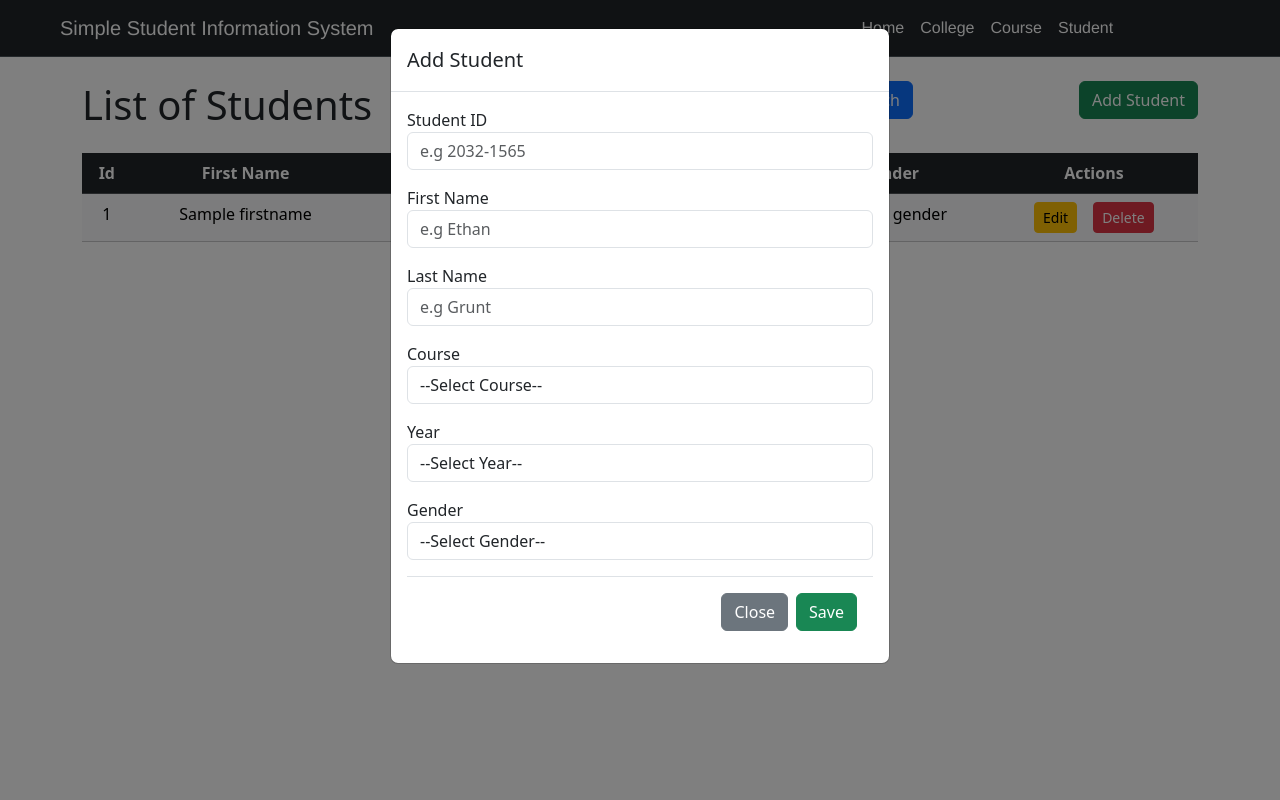
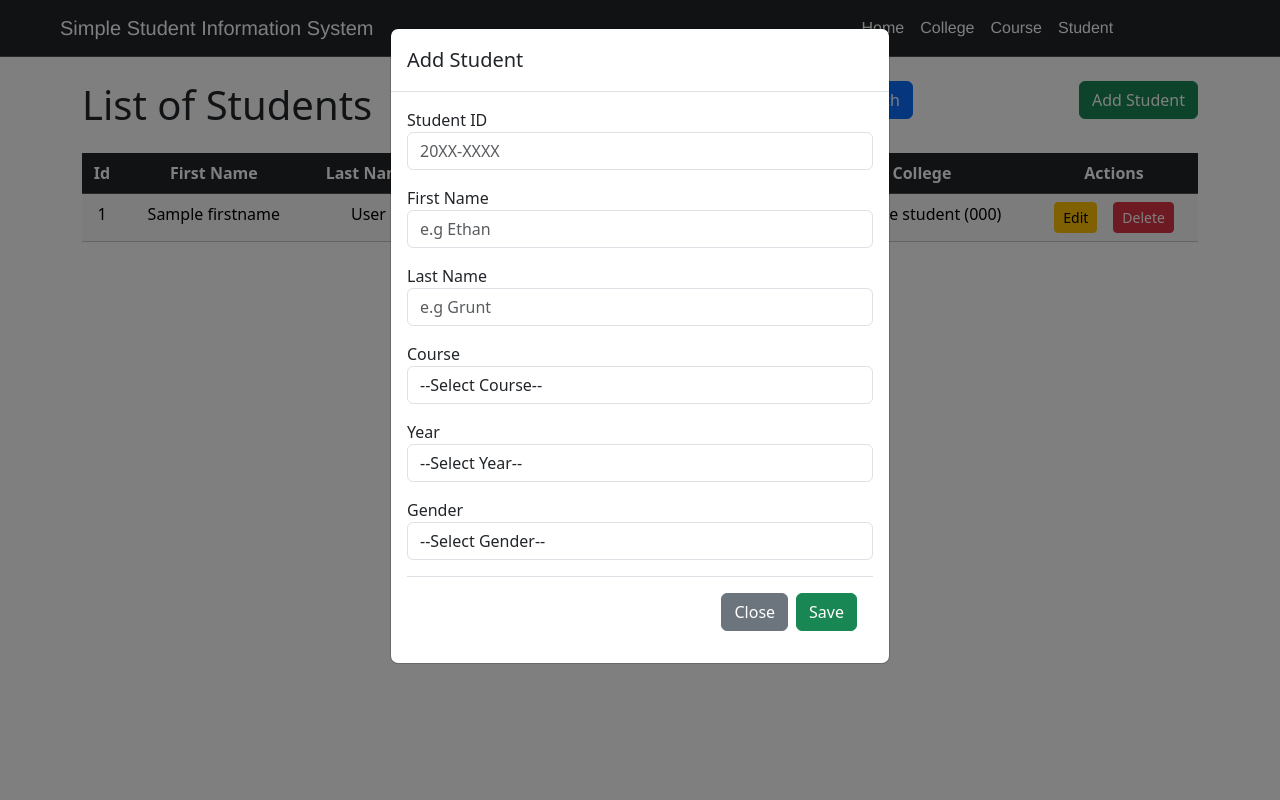
Before and after one commit to lalalance12/SSIS-Website, a Flask app: template app/templates/student.html in a window 1280 px wide, after a click on "Add Student". Run offline with Flask 3, Linux system fonts and the light colour scheme; the template is opened without the code that fills it: most values are stand-ins (such as "Sample title", 1, 10 or a date in 2020).

Commit message:
add college in student table

```diff
--- a/app/routes/student_bp.py
+++ b/app/routes/student_bp.py
@@ -28,6 +28,7 @@ def student():
 def delete_student(student_id):
     try:
         result = student_model.delete_student(student_id)
+        flash("Student is deleted")
         return jsonify(result)
     except Exception as e:
         return jsonify({"success": False, "message": str(e)})\
--- a/app/templates/student.html
+++ b/app/templates/student.html
@@ -60,6 +60,7 @@
                     <th scope="col" class="text-center">Course</th>
                     <th scope="col" class="text-center">Year</th>
                     <th scope="col" class="text-center">Gender</th>
+                    <th scope="col" class="text-center">College</th>
                     <th scope="col" class="text-center">Actions</th>
                 </tr>
             </thead>
@@ -73,6 +74,9 @@
                         <td class="text-center">{{ student.course }}</td>
                         <td class="text-center">{{ student.year }}</td>
                         <td class="text-center">{{ student.gender }}</td>
+                        <td class="text-center">
+                            {{ student.college_name }} ({{ student.college_code }})
+                        </td>
 
                         <td class="text-center">
                             <div class="d-flex justify-content-center">
@@ -107,7 +111,7 @@
                     <input type="hidden" name="csrf_token" value="{{ csrf_token() }}">
                     <div class="form-group mb-3">
                         <label for="id">Student ID</label>
-                        <input type="text" class="form-control" id="id" name="id" autocomplete="off" placeholder="e.g 2032-1565" pattern="20\d{2}-\d{4}">
+                        <input type="text" class="form-control" id="id" name="id" autocomplete="off" placeholder="20XX-XXXX" pattern="20\d{2}-\d{4}">
                     </div>
                     <div class="form-group mb-3">
                         <label for="firstName">First Name</label>
@@ -182,7 +186,7 @@
                         </div>
                         <div class="form-group">
                             <label for="update_course">Course</label>
-                            <select class="form-control" id="update_course" name="course">
+                            <select class="form-select" id="update_course" name="course">
                                 <option disabled selected>--Select Course--</option>
                                 {% for course in courses %}
                                     <option value="{{ course.code }}" {% if course.code == student.course %}selected{% endif %}>{{ course.name }}</option>
```
Also changed, not shown: app/models/student_m.py (+2 -5 lines).
